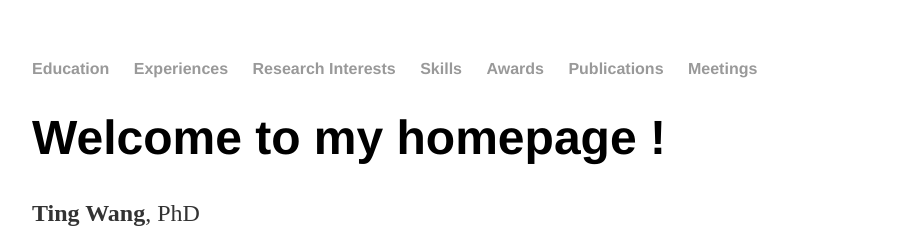
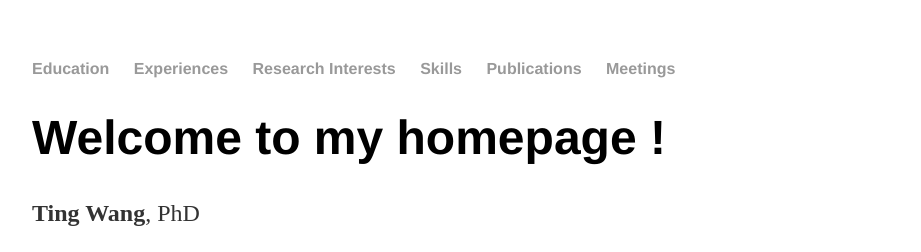
Before and after one commit to wt2015-github/wt2015-github.github.io, a Jekyll site: the page built from index.html, in a window 1280 px wide and 900 px high. Shown: the top 252 px of the window, without its empty margins (160-1081 px from the left). Built offline with Jekyll 4.4.1, drawn with Linux system fonts in a browser that asks for light colours.

Commit message:
Update default.html

```diff
--- a/_layouts/default.html
+++ b/_layouts/default.html
@@ -13,7 +13,6 @@
         		<li><a href="#experiences">Experiences</a></li>
         		<li><a href="#researchInterests">Research Interests</a></li>
         		<li><a href="#skills">Skills</a></li>
-        		<li><a href="#awards">Awards</a></li>
         		<li><a href="#publications">Publications</a></li>
         		<li><a href="#meetings">Meetings</a></li>
     		</ul>
```
